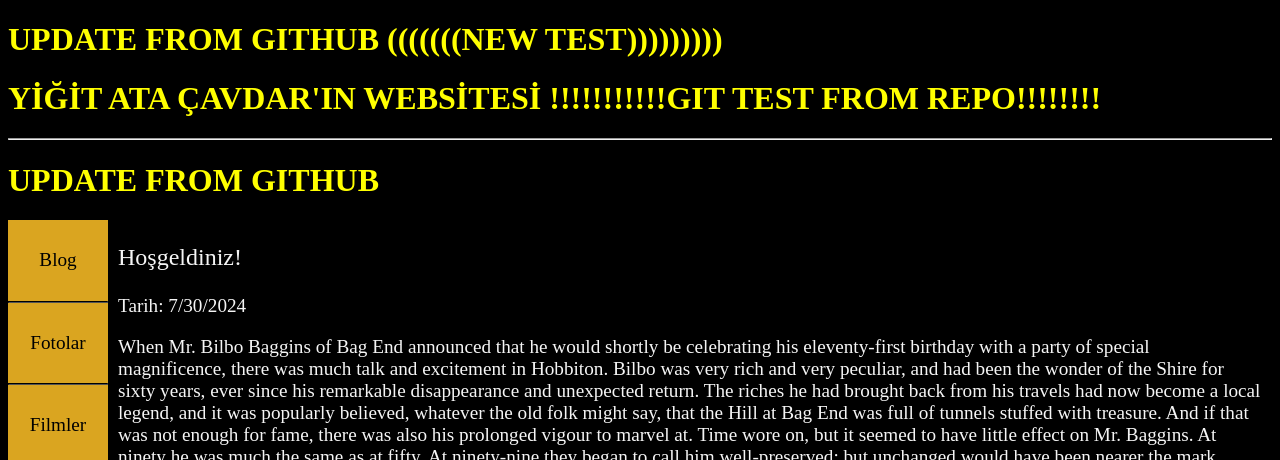
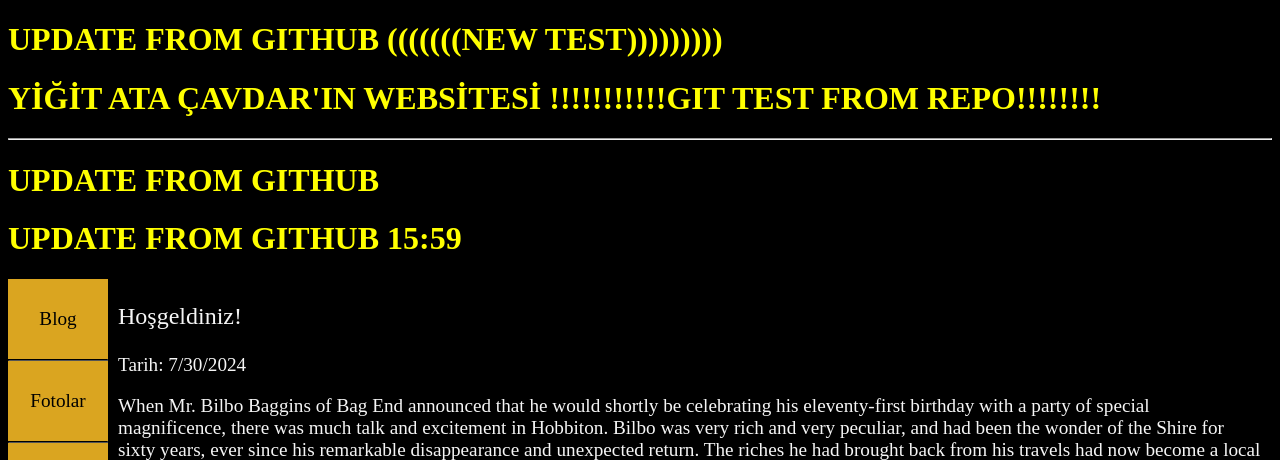
Before and after one commit to yigitatacavdar/java, a plain HTML site: page website/index.html in a window 1280 px wide. Shown: the top 460 px of the page. Drawn offline with Linux system fonts and the light colour scheme.

Commit message:
Update index.html

```diff
--- a/website/index.html
+++ b/website/index.html
@@ -22,7 +22,7 @@
 
 
 <h1>UPDATE FROM GITHUB</h1>
-
+<h1>UPDATE FROM GITHUB 15:59</h1>
 <body id="home">
 
     <div class="container">
```
